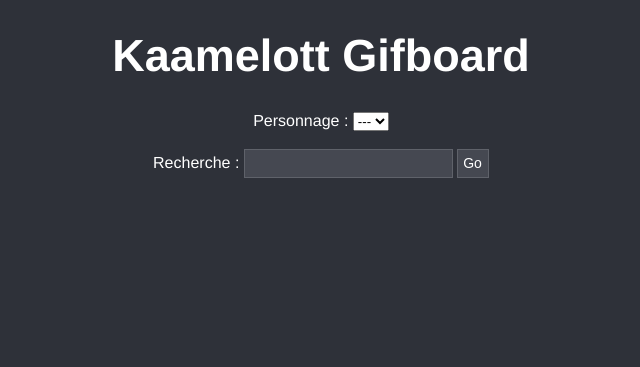
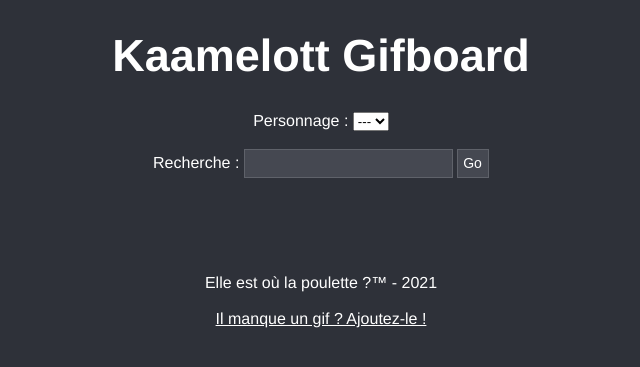
Before and after one commit to kaamelott-gifboard/kaamelott-gifboard, a Symfony app: template templates/body.html.twig in a window 1280 px wide. Shown: the top 367 px of the page, without its empty margins (319-959 px from the left). Run offline with Twig, Linux system fonts and the light colour scheme; the template is opened without the code that fills it, so the values that code supplies are empty; some libraries are stand-ins or nearby versions.

Commit message:
Add footer

```diff
--- a/public/css/styles.css
+++ b/public/css/styles.css
@@ -1,6 +1,6 @@
 .body {
     background-color: #2e3139;
-    color:white;
+    color: white;
     font-family: Helvetica Neue, Helvetica, sans-serif;
 }
 
@@ -8,9 +8,13 @@ h1 {
     font-size: 45px;
 }
 
+a {
+    color: white;
+}
+
 .no-style {
     text-decoration: none;
-    color:white;
+    color: white;
 }
 
 .banner {
@@ -20,6 +24,14 @@ h1 {
 .main {
     width: 90%;
     margin: 0 auto;
+    padding: 0;
+    display: block;
+    text-align: center;
+}
+
+.footer {
+    width: 90%;
+    margin: 60px auto 60px auto;
     padding: 0;
     display: block;
     text-align: center;
@@ -47,7 +59,7 @@ input {
     cursor: pointer;
     font-size: 15px;
     background-color: #454851;
-    border:1px solid #5f626a;
+    border: 1px solid #5f626a;
     padding: 12px;
     text-align: center;
     text-decoration: none;
--- a/templates/base.html.twig
+++ b/templates/base.html.twig
@@ -15,6 +15,12 @@
             <div id="main" class="main">
                 {% block body %}{% endblock %}
             </div>
+            <div id="footer" class="footer">
+                Elle est où la poulette ?™ - {{ "now"|date("Y") }}<br /><br />
+                <a href="https://github.com/kaamelott-gifboard/kaamelott-gifboard.github.io" target="_blank">
+                    Il manque un gif ? Ajoutez-le !
+                </a>
+            </div>
         </div>
         {% block javascripts %}
             <script src="{{ asset('js/script.js') }}"></script>
```
Also changed, not shown: public/gifs/poulette-bien-cachee.gif (added), 1 other file.
